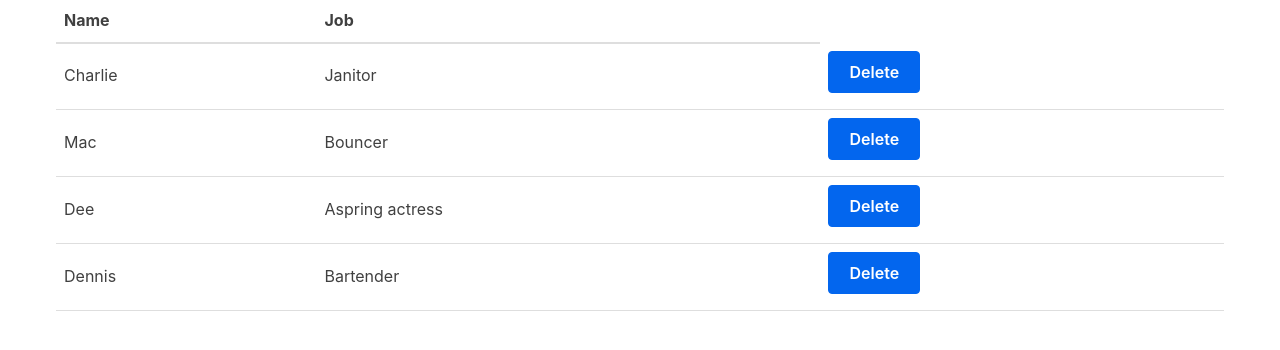
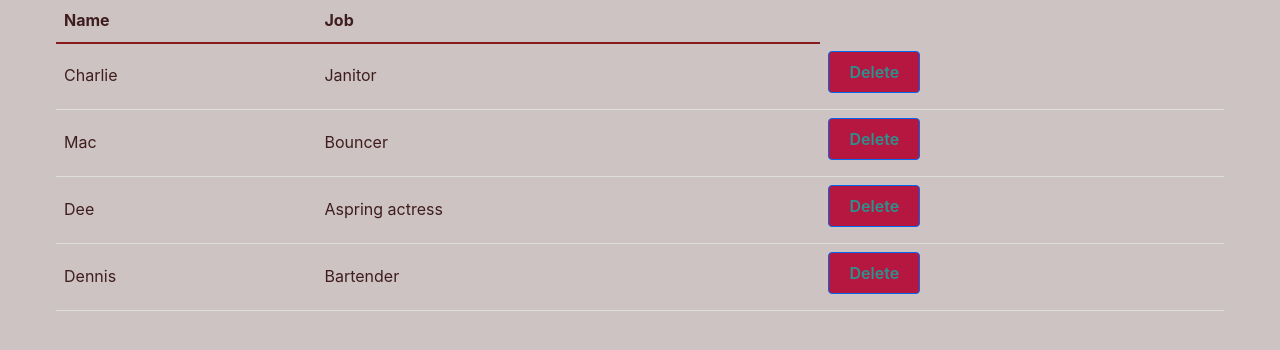
Before and after one commit to BraedenAlonge/CSC-307-Lab-1, a React (Vite) app in the folder packages/react-frontend/: page / in a window 1280 px wide. Shown: the top 350 px of the page. Built offline with nearby package versions, Linux system fonts and the light colour scheme.

Commit message:
Added colors.

```diff
--- a/packages/react-frontend/src/main.css
+++ b/packages/react-frontend/src/main.css
@@ -377,8 +377,8 @@
   }
 
   body {
-    color: #404040;
-    background: white;
+    color: #3f1d1d;
+    background: rgb(205, 195, 195);
     font-size: 1rem;
   }
 
@@ -406,9 +406,9 @@
     margin: 1.5rem 0;
     font-weight: 600;
     /* font-family: -apple-system, BlinkMacSystemFont, Helvetica Neue, Helvetica, Arial, sans-serif; */
-    /* font-family: -apple-system, BlinkMacSystemFont, Helvetica Neue, Helvetica, Arial, sans-serif;
-    line-height: 1.2; */
-    font-family: "Comic Sans MS", "Comic Sans", cursive;
+    font-family: -apple-system, BlinkMacSystemFont, Helvetica Neue, Helvetica, Arial, sans-serif;
+    line-height: 1.2;
+
     color: #404040;
   }
 
@@ -785,10 +785,10 @@
     display: inline-block;
     border: 1px solid #0366ee;
     border-radius: 4px;
-    background: #0366ee;
-    color: #ffffff;
+    background: #b61741;
+    color: #2b928d;
     font-weight: 600;
-    font-family: -apple-system, BlinkMacSystemFont, Helvetica Neue, Helvetica, Arial, sans-serif;
+    font-family: -apple-system, BlinkMacSystem  Font, Helvetica Neue, Helvetica, "Comic Sans MS", sans-serif;
     font-size: 1rem;
     text-transform: none;
     padding: 0.75rem 1.25rem;
@@ -801,8 +801,8 @@
   }
 
   .button:hover, a.button:hover, button:hover, [type=submit]:hover, [type=reset]:hover, [type=button]:hover {
-    border: 1px solid #0250bc;
-    background: #0250bc;
+    border: 1px solid #ac15ba;
+    background: #ac0b96;
     color: #ffffff;
     text-decoration: none;
   }
@@ -985,7 +985,7 @@
   }
 
   thead th {
-    border-bottom: 2px solid #dedede;
+    border-bottom: 2px solid #871b1b;
   }
 
   tfoot th {
```
